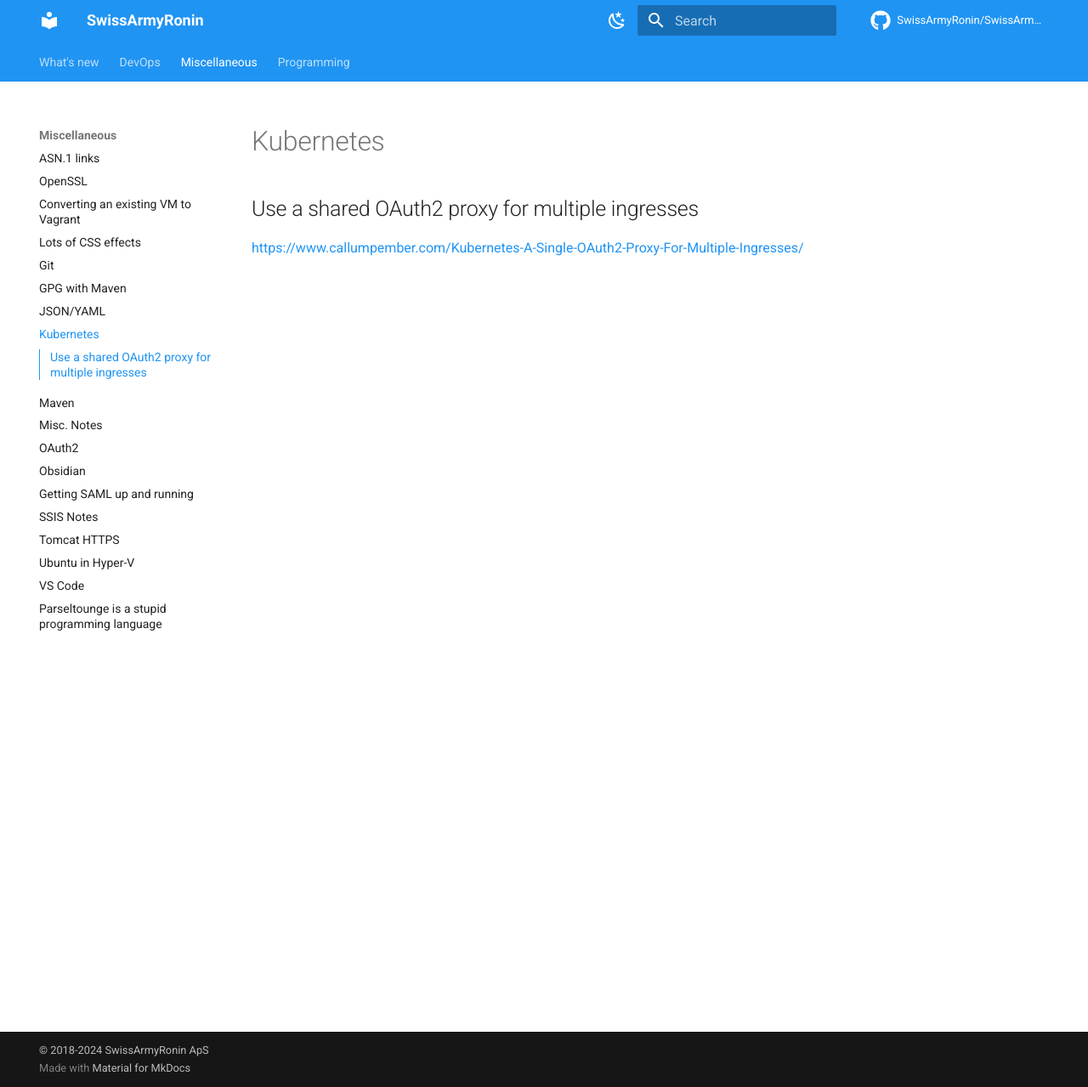
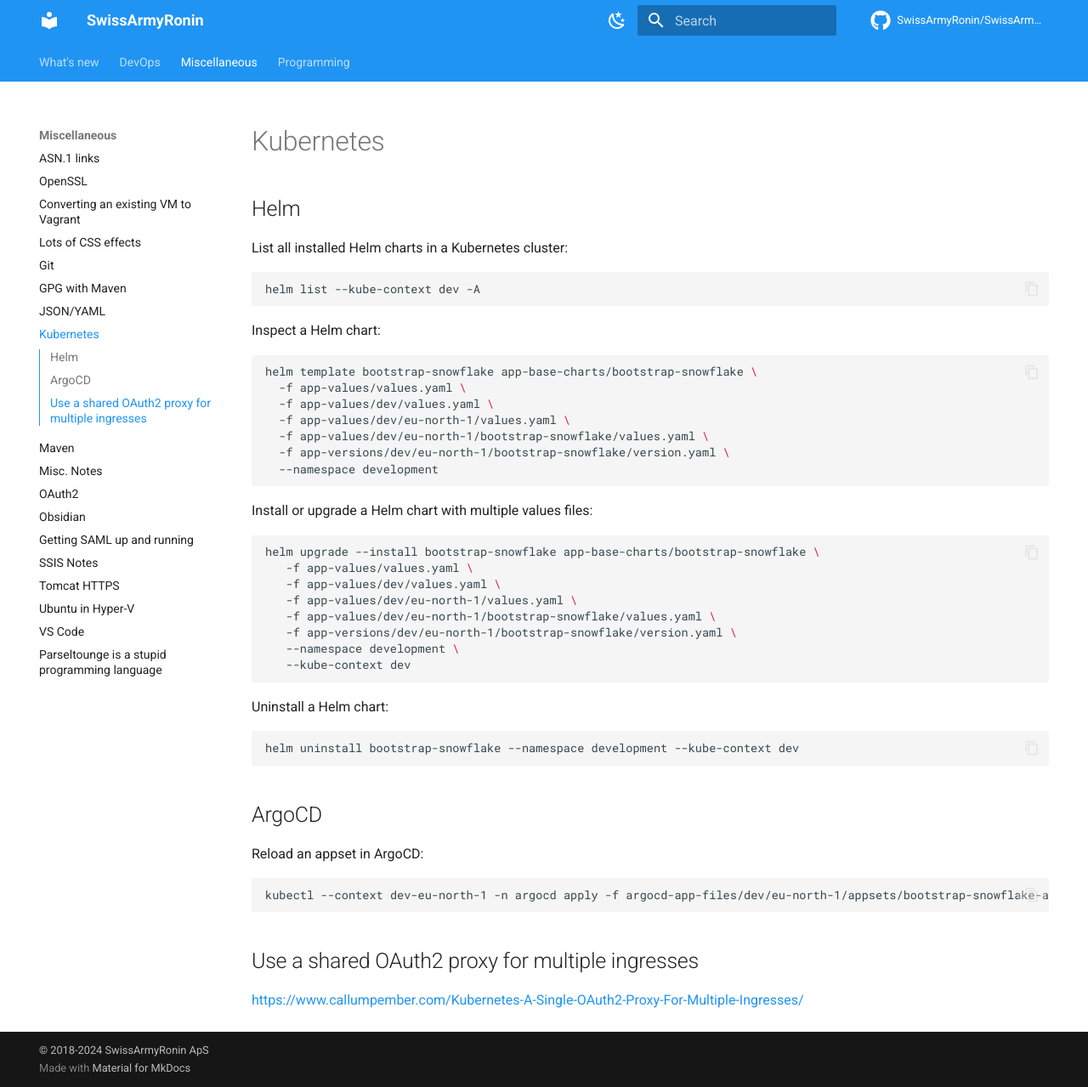
Before and after one commit to SwissArmyRonin/SwissArmyRonin.github.io, an MkDocs documentation site: the page built from docs/Miscellaneous/Kubernetes.md, in a window 1280 px wide and 1279 px high. Shown: the whole window at 85% size. Built offline with MkDocs 1.6.1 and Material for MkDocs 9.7.7, drawn with Linux system fonts in a browser that asks for light colours; comment, search, counter and statistics services are not loaded.

Commit message:
more misc

````diff
--- a/docs/Miscellaneous/Kubernetes.md
+++ b/docs/Miscellaneous/Kubernetes.md
@@ -1,4 +1,51 @@
 # Kubernetes
+
+## Helm
+
+List all installed Helm charts in a Kubernetes cluster:
+
+```shell
+helm list --kube-context dev -A
+```
+
+Inspect a Helm chart:
+
+```shell
+helm template bootstrap-snowflake app-base-charts/bootstrap-snowflake \
+  -f app-values/values.yaml \
+  -f app-values/dev/values.yaml \
+  -f app-values/dev/eu-north-1/values.yaml \
+  -f app-values/dev/eu-north-1/bootstrap-snowflake/values.yaml \
+  -f app-versions/dev/eu-north-1/bootstrap-snowflake/version.yaml \
+  --namespace development
+```
+
+Install or upgrade a Helm chart with multiple values files:
+
+```shell
+helm upgrade --install bootstrap-snowflake app-base-charts/bootstrap-snowflake \
+   -f app-values/values.yaml \
+   -f app-values/dev/values.yaml \
+   -f app-values/dev/eu-north-1/values.yaml \
+   -f app-values/dev/eu-north-1/bootstrap-snowflake/values.yaml \
+   -f app-versions/dev/eu-north-1/bootstrap-snowflake/version.yaml \
+   --namespace development \
+   --kube-context dev
+```
+
+Uninstall a Helm chart:
+
+```shell
+helm uninstall bootstrap-snowflake --namespace development --kube-context dev
+```
+
+## ArgoCD
+
+Reload an appset in ArgoCD:
+
+```shell
+kubectl --context dev-eu-north-1 -n argocd apply -f argocd-app-files/dev/eu-north-1/appsets/bootstrap-snowflake-appset.yaml
+```
 
 ## Use a shared OAuth2 proxy for multiple ingresses
 
````
Also changed, not shown: docs/index.md (+13 -11 lines), 1 other file.
